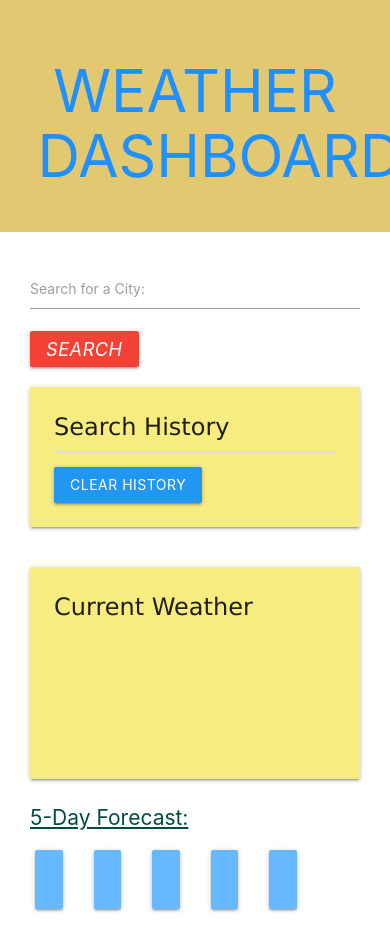
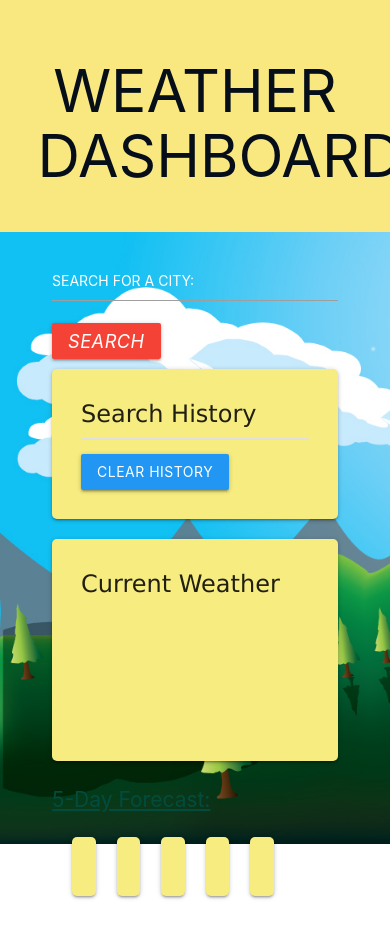
Before and after one commit to hafsah1976/Weather-Dashboard, a plain HTML site: page index.html in a window 390 px wide. After the commit the page ends 908 px from the top, so only its background shows below. Drawn offline with nearby package versions, Linux system fonts and the light colour scheme; some icons are missing.

Commit message:
finished adding styles to the weather app. Fixed the bug,now the page shows the history of cities on refresh. added background images.

```diff
--- a/assets/style.css
+++ b/assets/style.css
@@ -1,39 +1,68 @@
+
+/* Set the background image to cover the entire page */
+html{
+   height: 100%;
+   width: 100%;
+   background-image: url('./images/weather-app-bg.jpeg');
+   background-repeat: no-repeat;
+   background-size: cover; /* This will make the background image cover the entire page */
+   backdrop-filter: blur(16px); /* Adjust the pixel value for the desired blur effect */
+
+
+}
+
+body {
+   margin: 0;
+}
+
+/* Define the font for card elements */
 .card {
    font-family: Verdana, Geneva, Tahoma, sans-serif;
 }
 
+/* Style for the header section */
 header {
-      background-color: rgb(226, 200, 112);
+   background-color: rgb(249, 231, 128);
    padding: 20px;
    text-align: center;
    font-size: 24px;
    font-weight: bolder;
    margin: 0;
-      color:dodgerblue;
+   color: rgb(6, 15, 25);
 }
 
-
+/* Add margin to columns in small and medium screens */
 .col.s12.m4 {
    margin-top: 20px;
 }
-
-  .card {
+.card{
+   margin-top:1rem;
+   margin-bottom: 1rem;
+}
+/* Style for forecast details and cards */
+.forecast-details, .card {
    margin-top: 20px;
    margin-bottom: 20px;
+   background-color: rgb(246, 236, 128);
+   border-radius: 5px;
+   padding: 5px;
 }
 
-  .card-content{
-   background-color: rgb(246, 236, 128);
+/* Style for the search label text */
+.search-label {
+   color: white;
 }
 
-  .forecast-details{
-background-color: rgb(102, 184, 255);
-   padding: 5px;
-   margin: 5px;
+/* Style for the city input */
+#city-input {
+   color: white;
+   font-family: Arial, Helvetica, sans-serif;
+   font-size: x-large;
 }
+
+/* Media query for screens with a width of 599px or less */
 @media only screen and (max-width: 599px) {
-
-   .column {
+   .row {
        margin: 2px;
        padding: 0 20px 0 20px;
    }
@@ -41,4 +70,18 @@ background-color: rgb(102, 184, 255);
    .card-content {
        padding: 20px;
    }
+
+   .col.s12.m4 {
+       margin-top: 10px;
    }
+
+   .card {
+       margin-top: 10px;
+       margin-bottom: 10px;
+   }
+
+   /* Adjust header font size for smaller screens */
+   header {
+       font-size: 20px;
+   }
+}
--- a/index.html
+++ b/index.html
@@ -29,7 +29,7 @@
                     <form id="search-form">
                         <div class="input-field">
                             <input id="city-input" type="text" class="validate">
-                            <label for="city-input" class="search-label">Search for a City:</label>
+                            <label for="city-input" class="white-text bold search-label">SEARCH FOR A CITY:</label>
                         </div>
                         <button type="submit" class="btn red waves-effect waves-light search-button">
                             <i class="material-icons">search</i>
--- a/script.js
+++ b/script.js
@@ -1,5 +1,5 @@
 $(document).ready(function () {
-    // Assign api key to a variable
+    // Assign API key to a variable
     var apiKey = 'cc31170c87a14f51e3e882fc3599e433';
 
     // Initialize an empty array to store saved searches
@@ -36,6 +36,7 @@ $(document).ready(function () {
         $("#city-input").val("");
     };
 
+    // Function to view search history
     var viewSearchHistory = function () {
         // Get the saved search history from local storage
         var savedCities = localStorage.getItem("savedSearches");
@@ -46,7 +47,7 @@ $(document).ready(function () {
             savedSearches = JSON.parse(savedCities);
 
             // Select the container where you want to render the search history
-            var searchHistoryContainer = $("#search-history-container");
+            var searchHistoryContainer = $("#cityList");
 
             // Clear the container first
             searchHistoryContainer.empty();
@@ -76,7 +77,7 @@ $(document).ready(function () {
                 var lat_Coord = response.coord.lat;
 
                 // Populate the current weather section with data
-                searchHistory(cityInput);
+                createSearchHistory(cityInput);
 
                 // Add a container for current weather with a border
                 var WeatherNowContainer = $("#current-weather-container");
@@ -249,9 +250,6 @@ $(document).ready(function () {
     // Call the clearSearchHistory function when the "CLEAR HISTORY" button is clicked.
     $("#clear-btn").on("click", clearSearchHistory);
 
-    $(document).ready(function() {
-        // Call the viewSearchHistory function when the page loads
-        viewSearchHistory();
-    });
-
+    // Call the viewSearchHistory function when the page loads
+    viewSearchHistory();
 });
```
Also changed, not shown: assets/images/weather-app-bg.jpeg (added), assets/images/weather-app-bg.png (added), 1 other file. Lines whose indentation alone changed are shown as unchanged.
